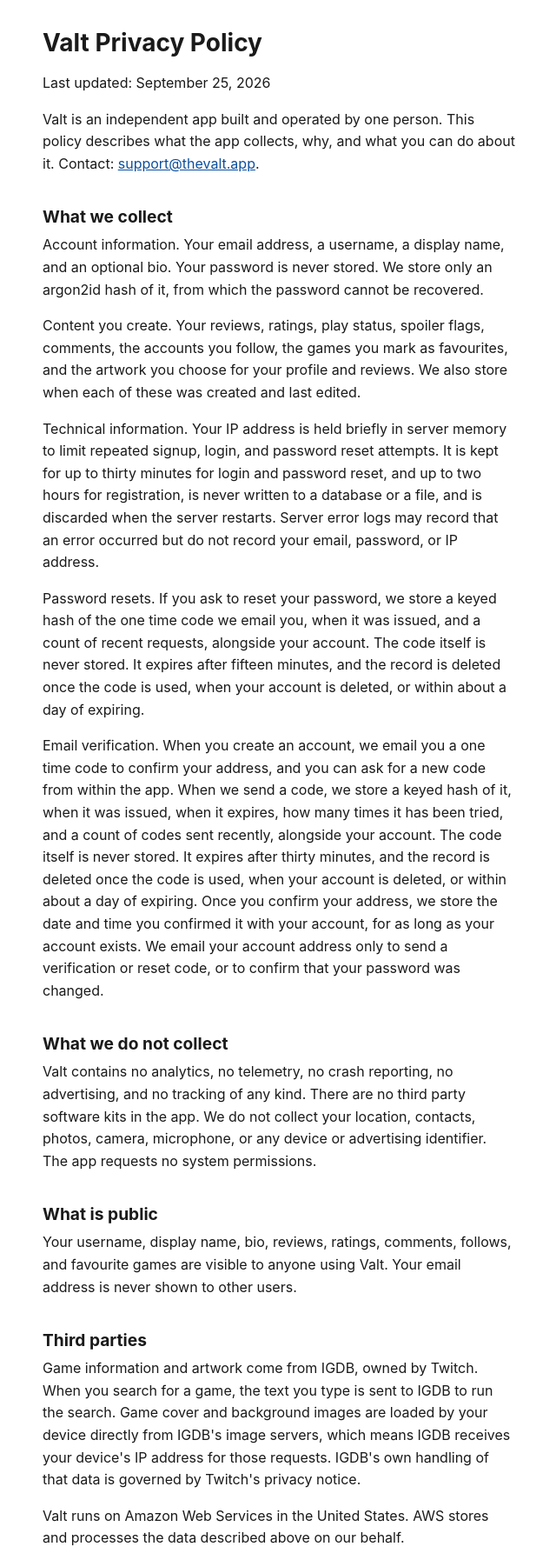
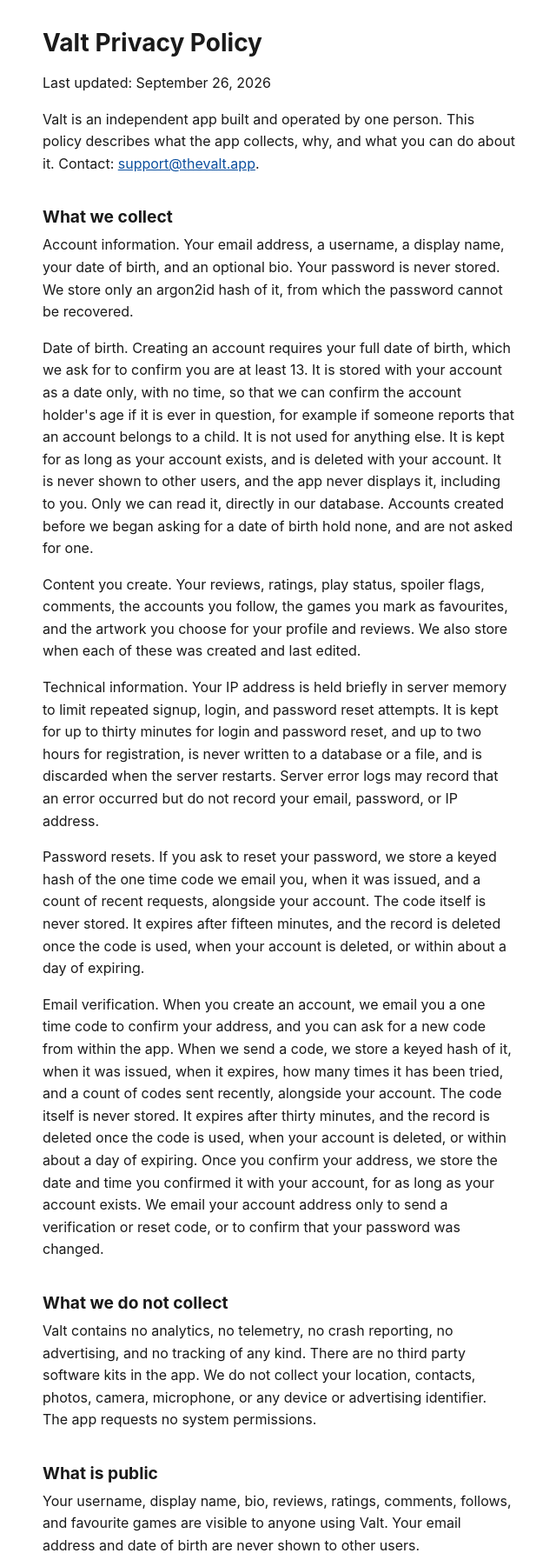
Before and after one commit to ryansaharwork/valt-site, a plain HTML site: page privacy.html in a window 1280 px wide. Shown: the top 1794 px of the page at 87% size, without its empty margins (319-959 px from the left). Drawn offline with Linux system fonts and the light colour scheme.

Commit message:
Privacy policy: the date of birth at signup, and the date

```diff
--- a/privacy.html
+++ b/privacy.html
@@ -10,13 +10,15 @@
 <main>
 <h1>Valt Privacy Policy</h1>
 
-<p>Last updated: September 25, 2026</p>
+<p>Last updated: September 26, 2026</p>
 
 <p>Valt is an independent app built and operated by one person. This policy describes what the app collects, why, and what you can do about it. Contact: <a href="mailto:support@thevalt.app">support@thevalt.app</a>.</p>
 
 <h2>What we collect</h2>
 
-<p>Account information. Your email address, a username, a display name, and an optional bio. Your password is never stored. We store only an argon2id hash of it, from which the password cannot be recovered.</p>
+<p>Account information. Your email address, a username, a display name, your date of birth, and an optional bio. Your password is never stored. We store only an argon2id hash of it, from which the password cannot be recovered.</p>
+
+<p>Date of birth. Creating an account requires your full date of birth, which we ask for to confirm you are at least 13. It is stored with your account as a date only, with no time, so that we can confirm the account holder's age if it is ever in question, for example if someone reports that an account belongs to a child. It is not used for anything else. It is kept for as long as your account exists, and is deleted with your account. It is never shown to other users, and the app never displays it, including to you. Only we can read it, directly in our database. Accounts created before we began asking for a date of birth hold none, and are not asked for one.</p>
 
 <p>Content you create. Your reviews, ratings, play status, spoiler flags, comments, the accounts you follow, the games you mark as favourites, and the artwork you choose for your profile and reviews. We also store when each of these was created and last edited.</p>
 
@@ -32,7 +34,7 @@
 
 <h2>What is public</h2>
 
-<p>Your username, display name, bio, reviews, ratings, comments, follows, and favourite games are visible to anyone using Valt. Your email address is never shown to other users.</p>
+<p>Your username, display name, bio, reviews, ratings, comments, follows, and favourite games are visible to anyone using Valt. Your email address and date of birth are never shown to other users.</p>
 
 <h2>Third parties</h2>
 
@@ -58,7 +60,7 @@
 
 <h2>Children</h2>
 
-<p>Valt is not intended for anyone under 13, and we do not knowingly collect information from anyone under 13. If you believe a child has created an account, contact us at <a href="mailto:support@thevalt.app">support@thevalt.app</a> and we will remove it.</p>
+<p>Valt is not intended for anyone under 13, and we do not knowingly collect information from anyone under 13. When you create an account we ask for your date of birth. If it shows you are under 13, no account is created, and nothing you entered is stored, logged, or emailed. If you believe a child has an account anyway, contact us at <a href="mailto:support@thevalt.app">support@thevalt.app</a> and we will remove it.</p>
 
 <h2>Your rights</h2>
 
```
